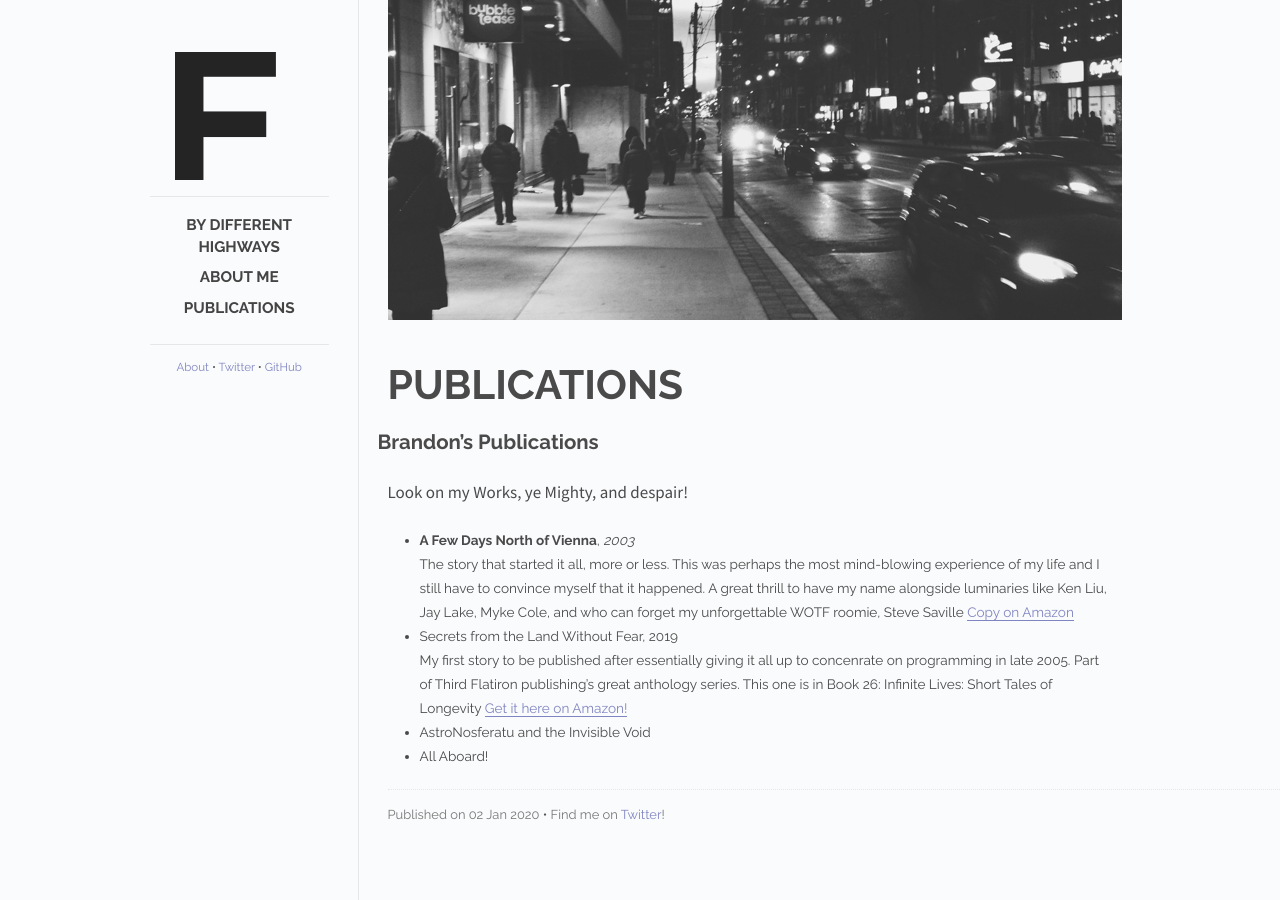
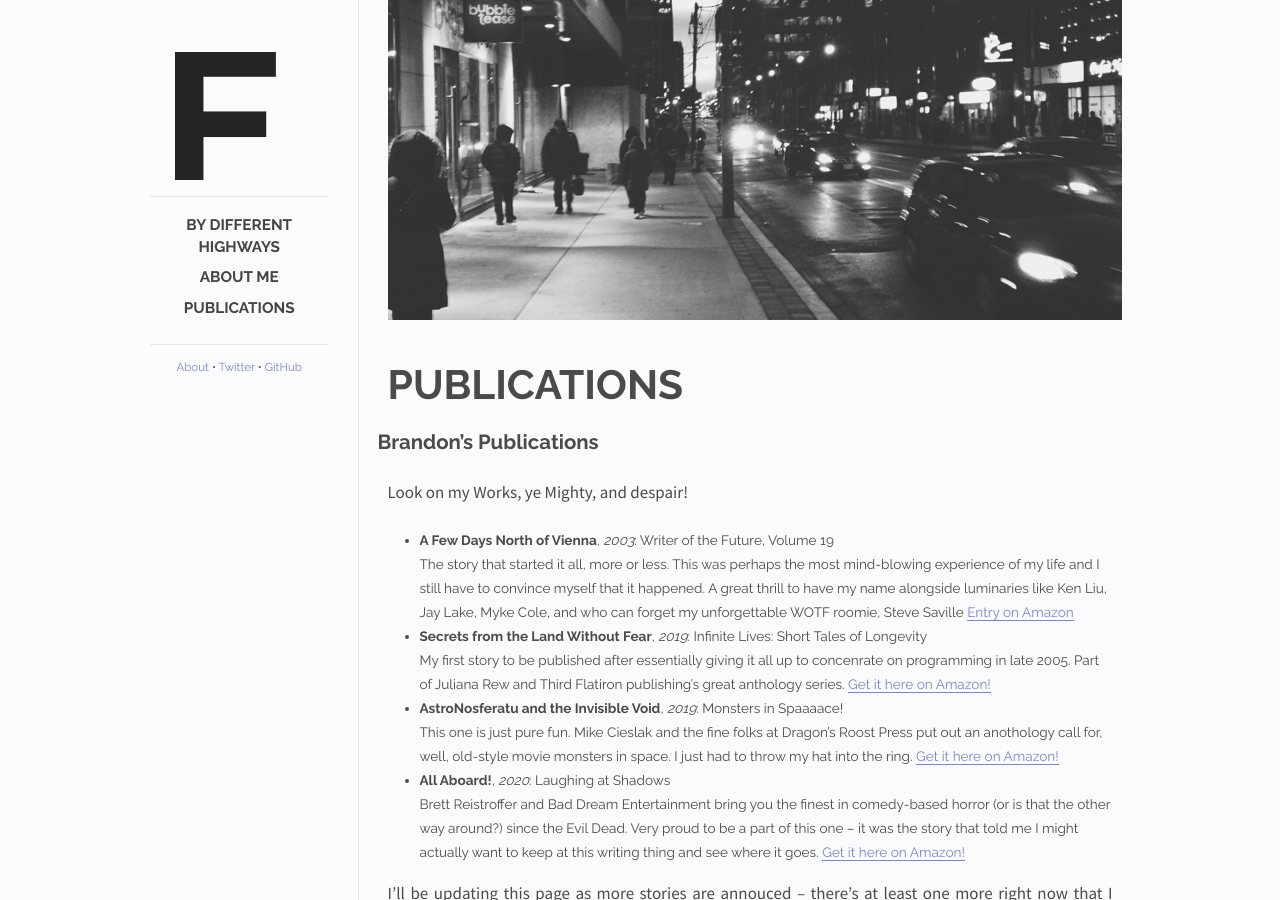
Before and after one commit to Butler-Brand/Butler-Brand.github.io, a Jekyll site: the page built from _posts/2020-01-02-publications-post.md, in a window 1280 px wide. Built offline with Jekyll 4.4.1, drawn with Linux system fonts in a browser that asks for light colours; Markdown is read by kramdown in place of the engine named in the settings; some of the changed text lies outside the part shown.

Commit message:
Update 2020-01-02-publications-post.md

```diff
--- a/_posts/2020-01-02-publications-post.md
+++ b/_posts/2020-01-02-publications-post.md
@@ -11,12 +11,22 @@ order: 3
 
 Look on my Works, ye Mighty, and despair!
 
-* <strong>A Few Days North of Vienna</strong>, <em>2003</em><br />
+* <strong>A Few Days North of Vienna</strong>, <em>2003</em>: Writer of the Future, Volume 19<br />
 	The story that started it all, more or less. This was perhaps the most mind-blowing experience of my life and I still
 	have to convince myself that it happened. A great thrill to have my name alongside luminaries like Ken Liu, Jay Lake, Myke Cole, and
-	who can forget my unforgettable WOTF roomie, Steve Saville [Copy on Amazon](https://www.amazon.com/Hubbard-Presents-Writers-Future-Vol/dp/1592121659)
-* Secrets from the Land Without Fear, 2019<br />
-	My first story to be published after essentially giving it all up to concenrate on programming in late 2005. Part of Third Flatiron publishing's
-	great anthology series. This one is in Book 26: Infinite Lives: Short Tales of Longevity [Get it here on Amazon!](https://www.amazon.com/Infinite-Lives-Longevity-Flatiron-Anthologies-ebook/dp/B07XVN23X6/ref=cm_cr_arp_d_product_top?ie=UTF8)
-* AstroNosferatu and the Invisible Void
-* All Aboard!
+	who can forget my unforgettable WOTF roomie, Steve Saville [Entry on Amazon](https://www.amazon.com/Hubbard-Presents-Writers-Future-Vol/dp/1592121659)
+	<br />
+* <strong>Secrets from the Land Without Fear</strong>, <em>2019</em>: Infinite Lives: Short Tales of Longevity<br />
+	My first story to be published after essentially giving it all up to concenrate on programming in late 2005. Part of Juliana Rew and Third Flatiron publishing's
+	great anthology series. [Get it here on Amazon!](https://www.amazon.com/Infinite-Lives-Longevity-Flatiron-Anthologies-ebook/dp/B07XVN23X6/ref=cm_cr_arp_d_product_top?ie=UTF8)
+	<br />
+* <strong>AstroNosferatu and the Invisible Void</strong>, <em>2019</em>: Monsters in Spaaaace!<br />
+	This one is just pure fun. Mike Cieslak and the fine folks at Dragon's Roost Press put out an anothology call for, well, old-style movie monsters in space.
+	I just had to throw my hat into the ring. [Get it here on Amazon!](https://www.amazon.com/Monsters-Spaaaace-Michael-Cieslak/dp/0998887897/ref=sr_1_1?keywords=monsters+in+spaaaace&qid=1580514870&s=digital-text&sr=1-1-catcorr)
+	<br />
+* <strong>All Aboard!</strong>, <em>2020</em>: Laughing at Shadows<br />
+	Brett Reistroffer and Bad Dream Entertainment bring you the finest in comedy-based horror (or is that the other way around?) since the Evil Dead.
+	Very proud to be a part of this one -- it was the story that told me I might actually want to keep at this writing thing and see where it goes.
+	[Get it here on Amazon!](https://www.amazon.com/Laughing-at-Shadows-Brett-Reistroffer-ebook/dp/B0829GBNRW/ref=pd_rhf_se_p_img_8?_encoding=UTF8&psc=1&refRID=F2VTBN08SV5M4SZWE2R7)
+
+I'll be updating this page as more stories are annouced -- there's at least one more right now that I haven't included that's coming next year -- so stay tuned!
```
